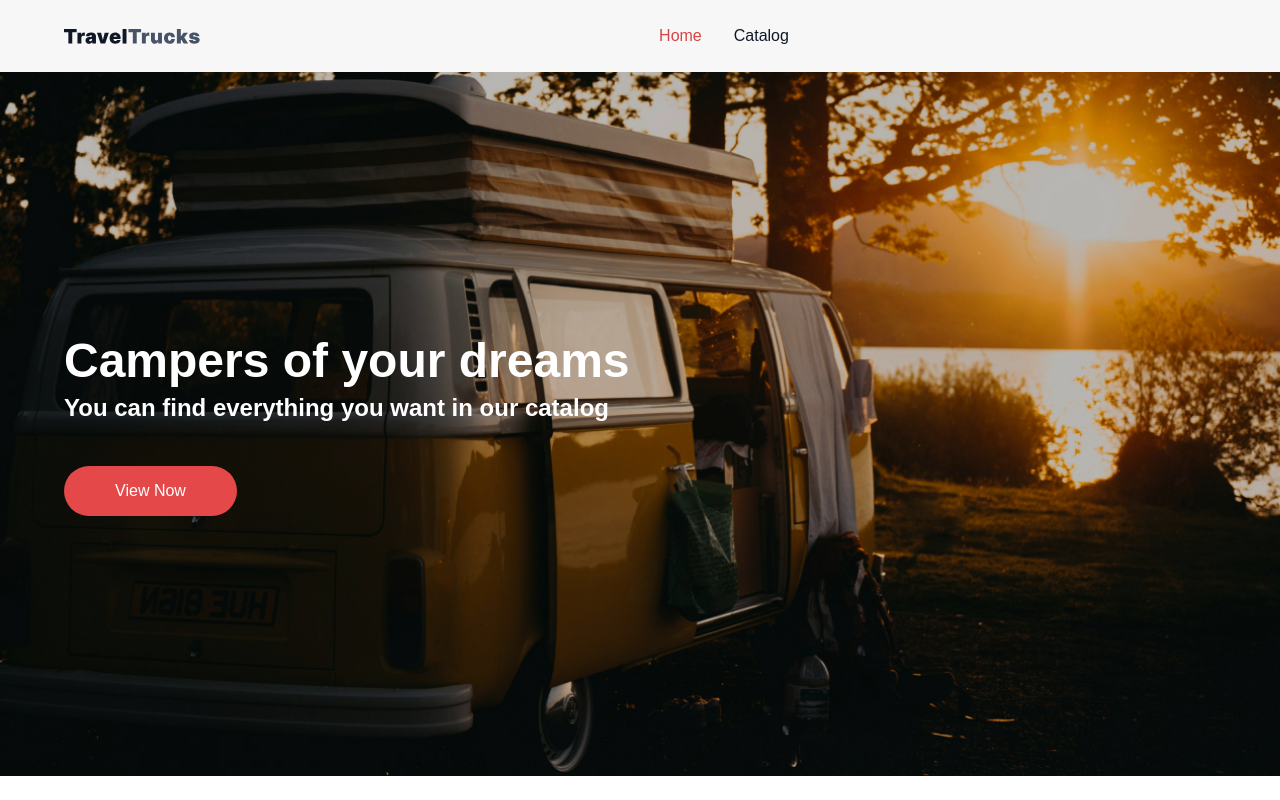
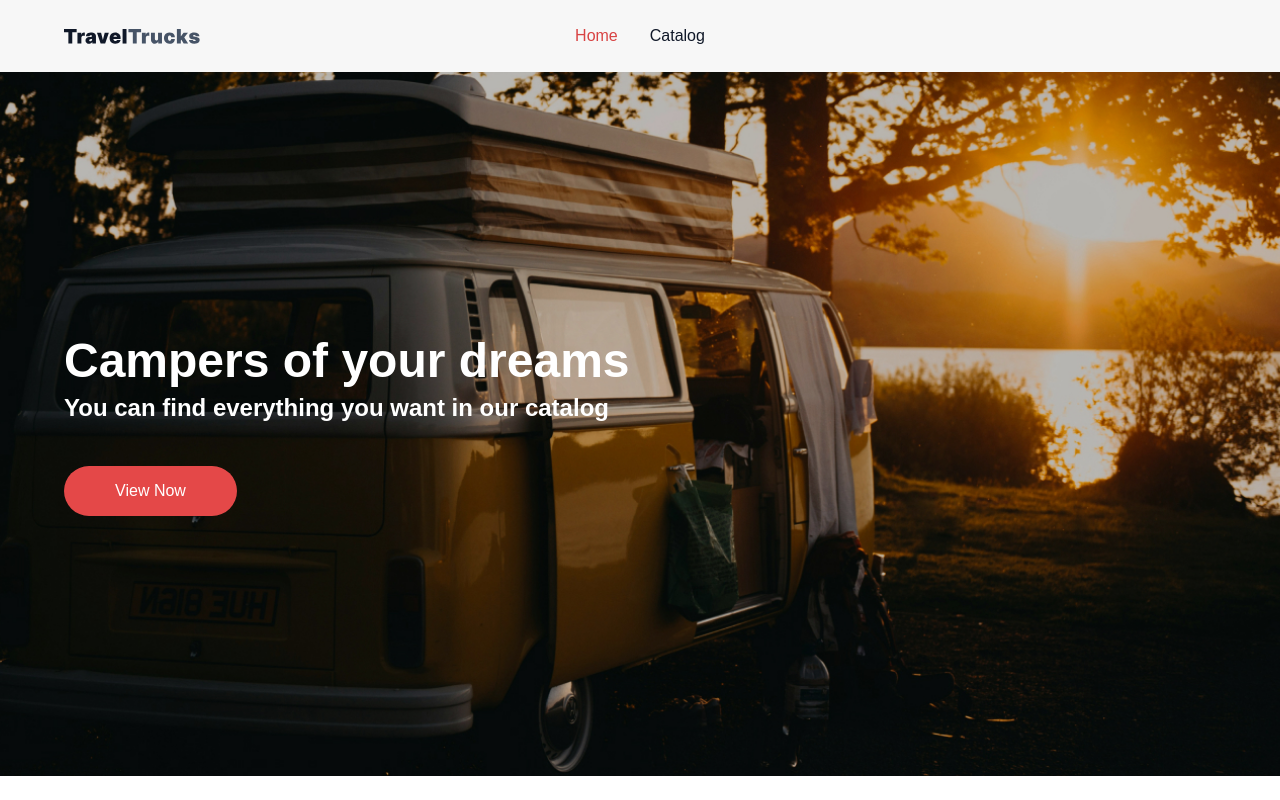
Before and after one commit to Gloomcat/travel-trucks, a React (Vite) app: page / in a window 1280 px wide. Built offline with nearby package versions, Linux system fonts and the light colour scheme.

Commit message:
Correct header elements positioning

```diff
--- a/src/components/Header/Header.jsx
+++ b/src/components/Header/Header.jsx
@@ -6,7 +6,8 @@ import Navigation from '../../components/Navigation/Navigation';
 
 const Header = () => {
   return (
-    <header className={css.header}>
+    <header>
+      <div className={css.container}>
         <img
           className={css.logo}
           src={Logo}
@@ -15,6 +16,7 @@ const Header = () => {
           height="15"
         />
         <Navigation />
+      </div>
     </header>
   );
 };
--- a/src/components/Header/Header.module.css
+++ b/src/components/Header/Header.module.css
@@ -1,8 +1,11 @@
-.header {
+.container {
+  position: relative;
   display: flex;
-  justify-content: space-between;
   align-items: center;
-  padding: 0 64px;
-  gap: 32px;
   background: #F7F7F7;
 }
+
+.logo {
+  position: absolute;
+  left: 64px;
+}
```
Lines whose indentation alone changed are shown as unchanged.
